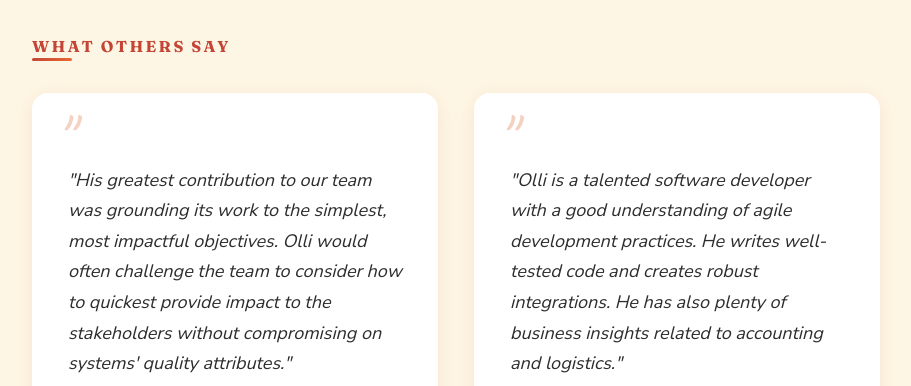
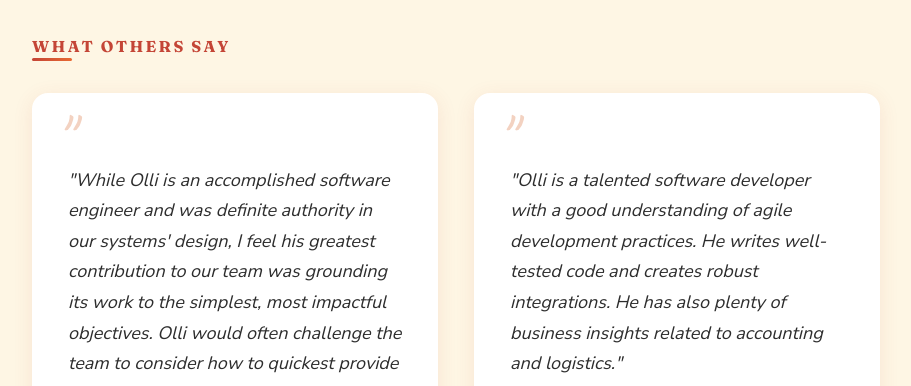
Before and after one commit to OlliTapio/website, a website: page index.html in a window 1280 px wide. Shown: the part 4590-4976 px from the top of the page, without its empty margins (184-1095 px from the left). Drawn offline with Linux system fonts and the light colour scheme.

Commit message:
Lead Aleksi's testimonial with the system-design line
Co-Authored-By: Claude Opus 5.5 <noreply@anthropic.com>

```diff
--- a/index.html
+++ b/index.html
@@ -208,7 +208,7 @@
         <h2 class="section-title">What Others Say</h2>
         <div class="testimonials">
           <div class="testimonial">
-            <blockquote>"His greatest contribution to our team was grounding its work to the simplest, most impactful objectives. Olli would often challenge the team to consider how to quickest provide impact to the stakeholders without compromising on systems' quality attributes."</blockquote>
+            <blockquote>"While Olli is an accomplished software engineer and was definite authority in our systems' design, I feel his greatest contribution to our team was grounding its work to the simplest, most impactful objectives. Olli would often challenge the team to consider how to quickest provide impact to the stakeholders without compromising on systems' quality attributes."</blockquote>
             <cite>— Aleksi Mäkinen, Senior Software Engineer at Swappie <a href="https://www.linkedin.com/in/aleksim%C3%A4kinen/" target="_blank" rel="noopener" class="linkedin-link" aria-label="View Aleksi on LinkedIn"><svg width="14" height="14" viewBox="0 0 24 24" fill="currentColor"><path d="M20.447 20.452h-3.554v-5.569c0-1.328-.027-3.037-1.852-3.037-1.853 0-2.136 1.445-2.136 2.939v5.667H9.351V9h3.414v1.561h.046c.477-.9 1.637-1.85 3.37-1.85 3.601 0 4.267 2.37 4.267 5.455v6.286zM5.337 7.433a2.062 2.062 0 01-2.063-2.065 2.064 2.064 0 112.063 2.065zm1.782 13.019H3.555V9h3.564v11.452zM22.225 0H1.771C.792 0 0 .774 0 1.729v20.542C0 23.227.792 24 1.771 24h20.451C23.2 24 24 23.227 24 22.271V1.729C24 .774 23.2 0 22.222 0h.003z"/></svg></a></cite>
           </div>
           <div class="testimonial">
```
